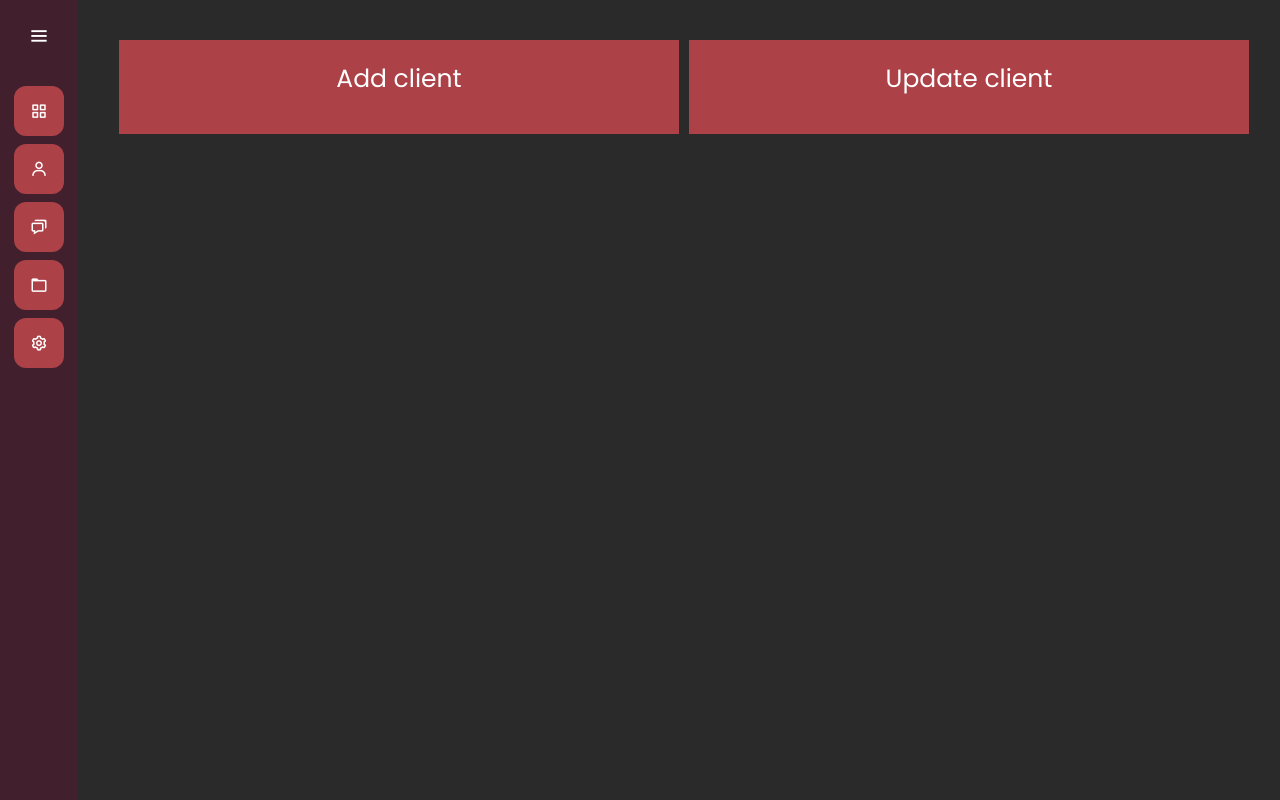
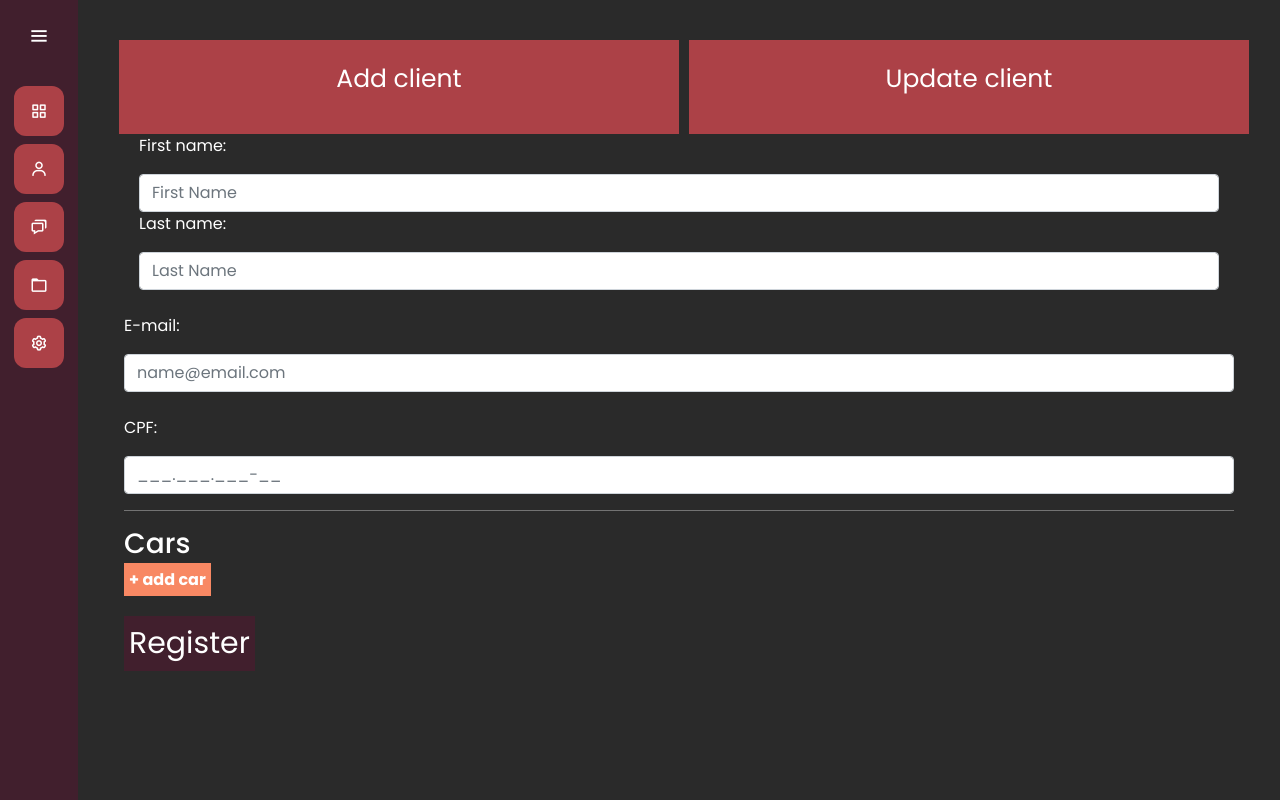
Before and after one commit to zicstardust/car-wash-django, a Django app: page /clients in a window 1280 px wide. Run offline with Django 5.2, Linux system fonts and the light colour scheme.

Commit message:
add form with javascript

```diff
--- a/clients/templates/clients.html
+++ b/clients/templates/clients.html
@@ -18,6 +18,41 @@
         </div>
 
     </div>
+
+    <div class="add-client">
+        <form action="{% url 'clients' %}" method="POST">{% csrf_token %}
+                <div class="col-md">
+                    <p>First name:</p>
+                    <input type="text" class="form-control" placeholder="First Name">
+                </div>
+                <div class="col-md">
+                    <p>Last name:</p>
+                    <input type="text" class="form-control" placeholder="Last Name">
+                </div>
+            </div>
+            <br>
+            <p>E-mail:</p>
+            <input type="email" class="form-control" placeholder="name@email.com" name="email">
+            <br>
+            <p>CPF:</p>
+            <input type="text" class="form-control" placeholder="___.___.___-__" name="cpf">
+            <hr style="background-color:gray;">
+            <div class="add-car">
+                <h3>Cars</h3>
+                <span class="btn-add-cars" onclick="add_car()">+ add car</span>
+
+                <div id="form-car">
+
+                </div>
+
+            </div>
+
+            <br>
+            <input type="submit" value="Register" class="btn-main">
+
+        </form>
+
+    </div>
 </div>
-
+<script src="{% static 'clients/js/clients.js' %}"></script>
 {% endblock %}
--- /dev/null
+++ b/templates/static/clients/js/clients.js
@@ -0,0 +1,13 @@
+function add_car(){
+
+    container = document.getElementById("form-car")
+
+    html = "<br><div class='row'> \
+    <div class='col-md'> <input type='text' placeholder='Car' class='form-control' name=''></div> \
+    <div class='col-md'><input type='text' placeholder='Plate' class='form-control'> </div>\
+    <div class='col-md'><input type='number' placeholder='Year' class='form-control'> </div>\
+    </div>";
+
+    container.innerHTML += html
+
+};
```
